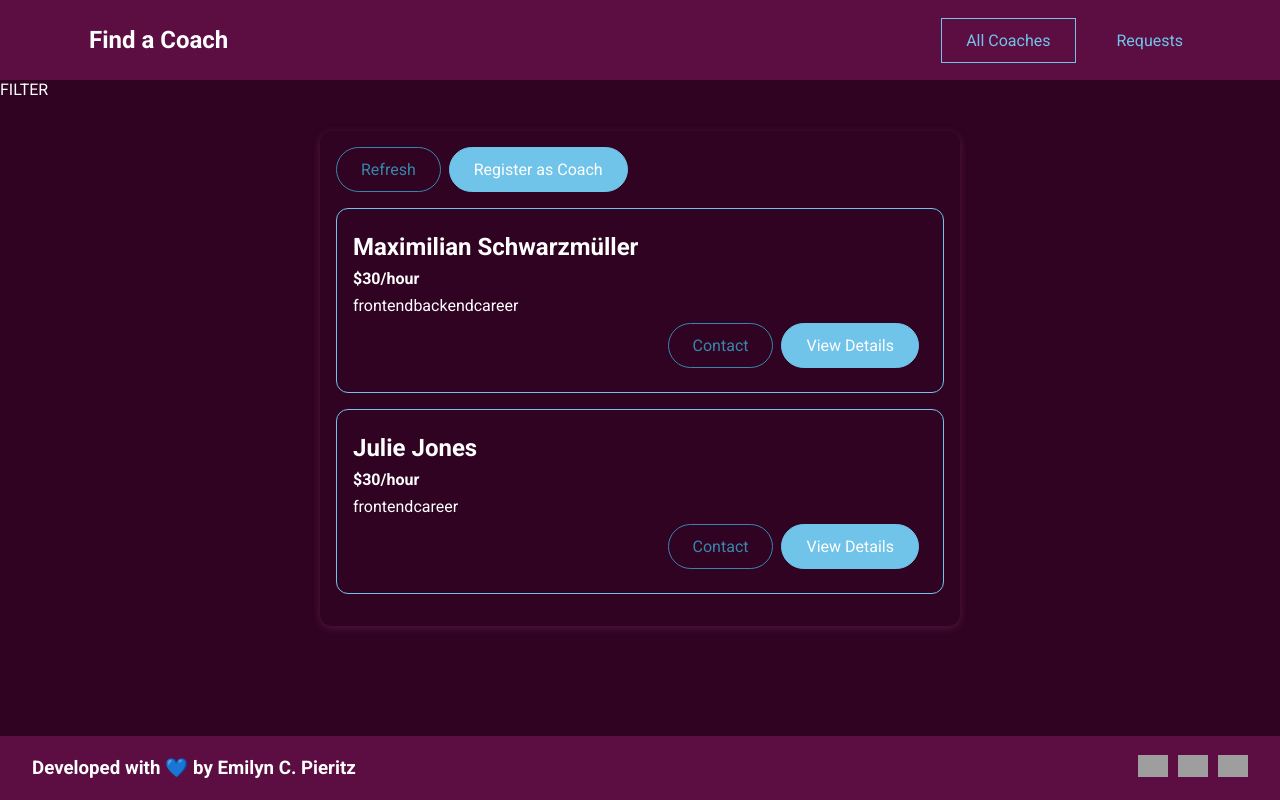
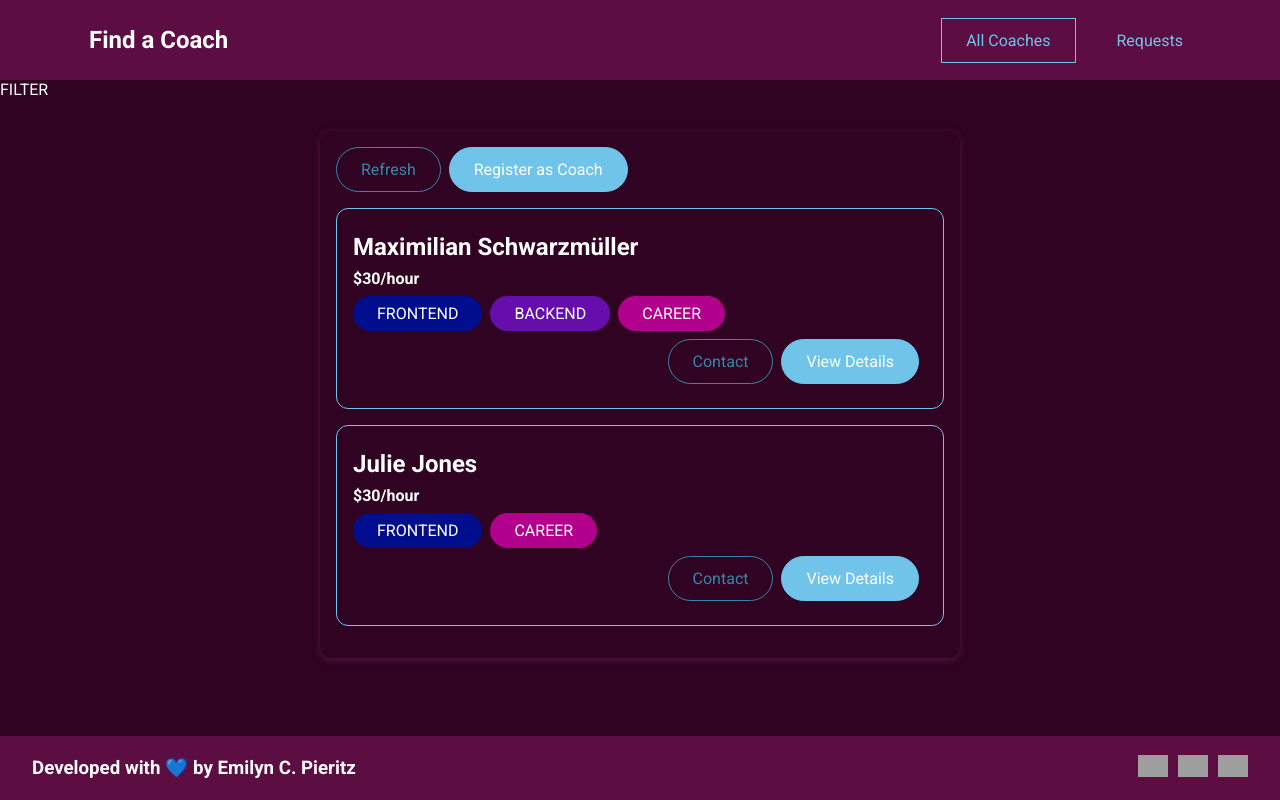
Before and after one commit to ecpieritz/find-a-coach, a Vue app: page /coaches in a window 1280 px wide. Built offline with nearby package versions, Linux system fonts and the light colour scheme; grey boxes are pictures that could not be loaded.

Commit message:
Added BaseBadge to the project

```diff
--- a/src/components/coaches/CoachItem.vue
+++ b/src/components/coaches/CoachItem.vue
@@ -3,7 +3,7 @@
     <h3>{{fullName}}</h3>
     <h4>${{rate}}/hour</h4>
     <div>
-      <span v-for="area in areas" :key="area">{{area}}</span>
+      <base-badge v-for="area in areas" :key="area" :type="area" :title="area"></base-badge>
     </div>
     <div class="actions">
       <base-button mode="outline" link :to="coachContactLink">Contact</base-button>
@@ -13,7 +13,9 @@
 </template>
 
 <script>
+import BaseBadge from '../ui/BaseBadge.vue'
 export default {
+  components: { BaseBadge },
   props: ['id', 'firstName', 'lastName', 'rate', 'areas'],
   computed: {
     fullName(){
--- a/src/components/ui/BaseBadge.vue
+++ b/src/components/ui/BaseBadge.vue
@@ -26,17 +26,17 @@ export default {
 }
 
 .frontend {
-  background-color: #3d008d;
+  background-color: #000e8d;
   color: white;
 }
 
 .backend {
-  background-color: #71008d;
+  background-color: #650eac;
   color: white;
 }
 
 .career {
-  background-color: #8d006e;
+  background-color: #b3008c;
   color: white;
 }
 </style>
--- a/src/main.js
+++ b/src/main.js
@@ -5,6 +5,7 @@ import store from './store/index.js'
 import App from './App.vue'
 import BaseCard from './components/ui/BaseCard.vue'
 import BaseButton from './components/ui/BaseButton.vue'
+import BaseBadge from './components/ui/BaseBadge.vue'
 
 const app = createApp(App)
 
@@ -13,5 +14,6 @@ app.use(store)
 
 app.component('base-card', BaseCard)
 app.component('base-button', BaseButton)
+app.component('base-badge', BaseBadge)
 
 app.mount('#app');
```
